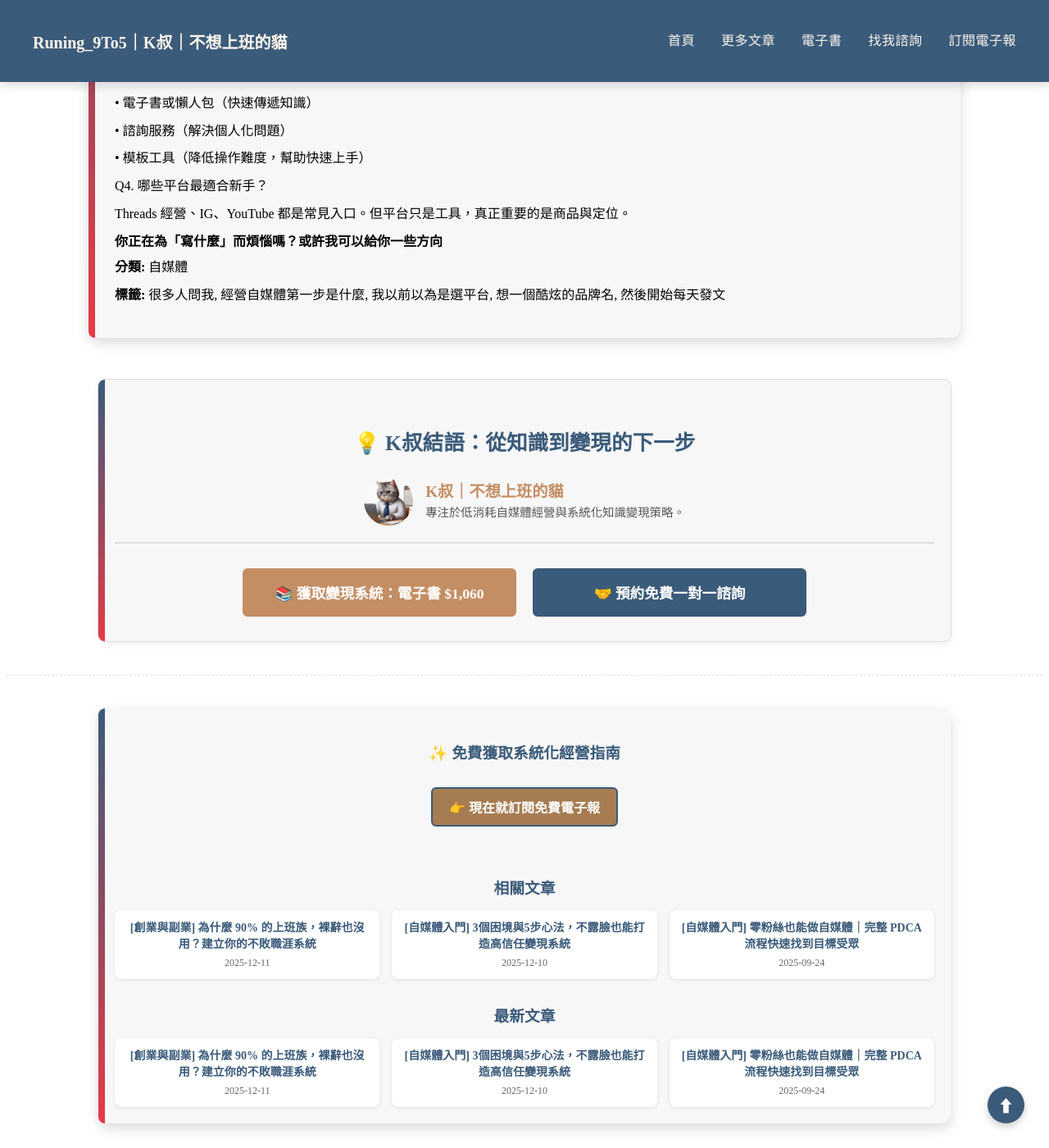
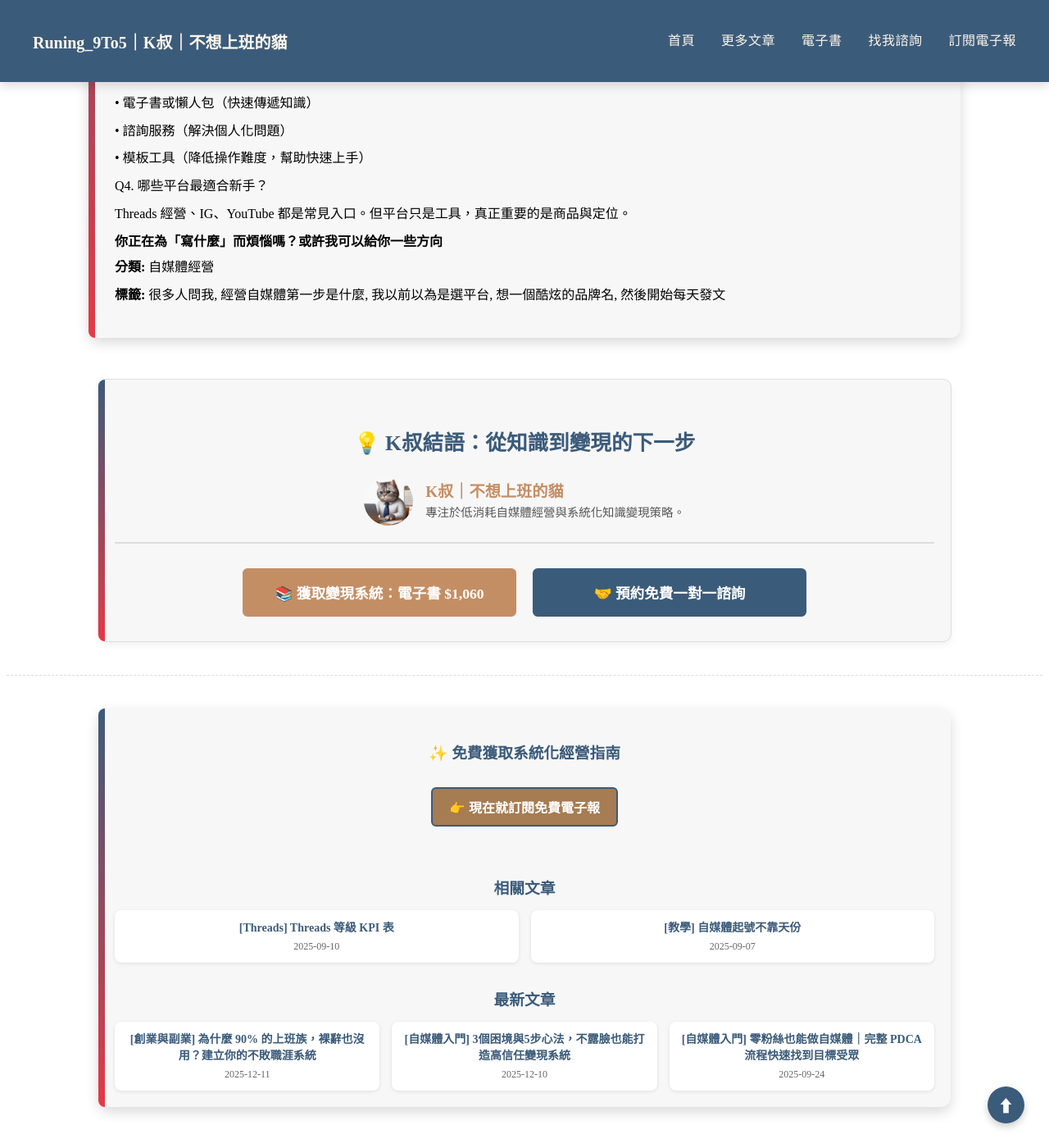
Before and after one commit to KenHAI666/Runing9TO5, a Jekyll site: the page built from _posts/2025-09-12-自媒體不是先發文而是先賣東西.md, in a window 1280 px wide and 1400 px high, scrolled down 581 px. Shown: the whole window at 82% size. Built offline with Jekyll 4.4.1, drawn with Linux system fonts in a browser that asks for light colours.

Commit message:
Update categories from '自媒體' to '自媒體經營'

```diff
--- a/_posts/2025-09-12-自媒體不是先發文而是先賣東西.md
+++ b/_posts/2025-09-12-自媒體不是先發文而是先賣東西.md
@@ -2,7 +2,7 @@
 layout: default
 title: "[自媒體] 自媒體不是先發文，而是先「賣」東西"
 date: 2025-09-12
-categories: [自媒體]
+categories: [自媒體經營]
 tags: ['很多人問我', '經營自媒體第一步是什麼', '我以前以為是選平台', '想一個酷炫的品牌名', '然後開始每天發文']
 description: "#很多人問我，經營自媒體第一步是什麼？ 我以前以為是選平台，想一個酷炫的品牌名，然後開始每天發文。# 但實際走到變現後才發現，**自媒體經營核心只有三件事：** 👉 自 → 品牌：你給人的感覺（人設、..."
 ---
@@ -31,5 +31,5 @@
 <p>Q4. 哪些平台最適合新手？</p>
 <p>Threads 經營、IG、YouTube 都是常見入口。但平台只是工具，真正重要的是商品與定位。</p>
 <B>你正在為「寫什麼」而煩惱嗎？或許我可以給你一些方向</B>
-<p><strong>分類:</strong> 自媒體</p>
+<p><strong>分類:</strong> 自媒體經營</p>
 <p><strong>標籤:</strong> 很多人問我, 經營自媒體第一步是什麼, 我以前以為是選平台, 想一個酷炫的品牌名, 然後開始每天發文</p>
```
